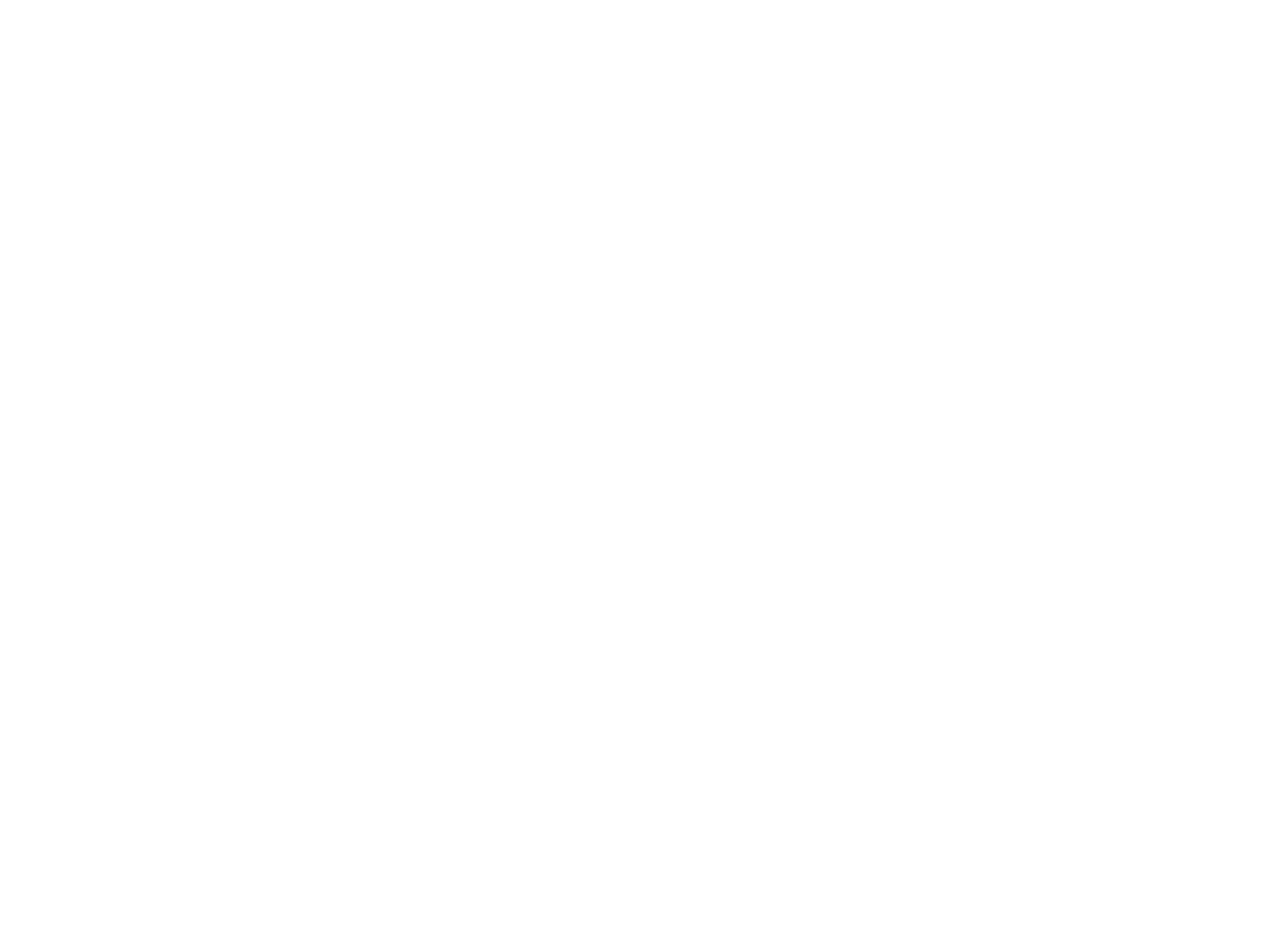
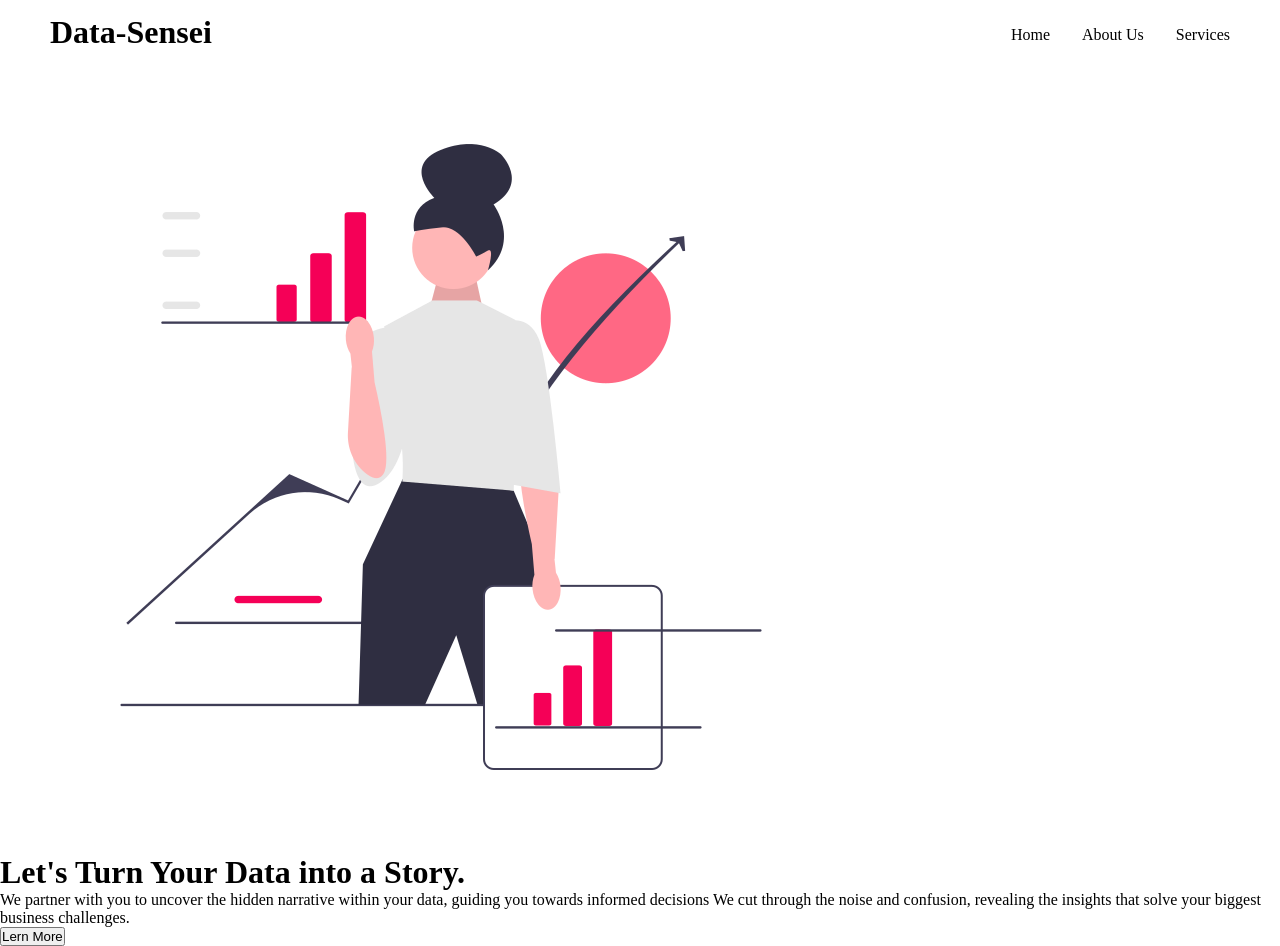
Before and after one commit to DessyZeal/heropage-project, a plain HTML site: page index.html in a window 1280 px wide. Before the commit the page ends 800 px from the top, so only its background shows below. Drawn offline with Linux system fonts and the light colour scheme.

Commit message:
new commit

```diff
--- a/index.html
+++ b/index.html
@@ -4,8 +4,30 @@
     <meta charset="UTF-8">
     <meta name="viewport" content="width=device-width, initial-scale=1.0">
     <title>heropage</title>
+    <link rel="stylesheet" href="./style.css">
 </head>
 <body>
-
+    <header>
+        <nav>
+            <ul>
+                <li> <a href="#"></a>Home</li>
+                <li> <a href="#"></a>About Us</li>
+                <li> <a href="#"></a>Services</li>
+            </ul>
+            <h1 class="logo">Data-Sensei</h1>
+        </nav>
+    </header>
+    <main>
+        <div class="container">
+            <img src="./img/undraw_Projections_re_ulc6.png" alt="">
+            <div class="hero-text">
+                <h1>Let's Turn Your Data into a Story.</h1>
+                <p> We partner with you to uncover the hidden narrative within your data, guiding you towards informed decisions
+                    We cut through the noise and confusion, revealing the insights that solve your biggest business challenges.
+                </p>
+                <button>Lern More</button>
+            </div>
+        </div>
+    </main>
 </body>
 </html>
--- a/style.css
+++ b/style.css
@@ -0,0 +1,28 @@
+*{
+    margin: 0;
+    padding: 0;
+    list-style: none;
+    text-decoration: none;
+}
+.logo {
+    order: 1;
+    font-size: 2rem;
+    font-weight: 800;
+}
+nav {
+    display: flex;
+    justify-content: space-between;
+    align-items: center;
+    height: 64px;
+    margin-left: 50px;
+    margin-right: 50px;
+}
+nav ul {
+    display: flex;
+    order: 2;
+}
+nav ul a {
+    color: black;
+    font-size: 1.6rem;
+    margin-left: 2rem;
+}
```
